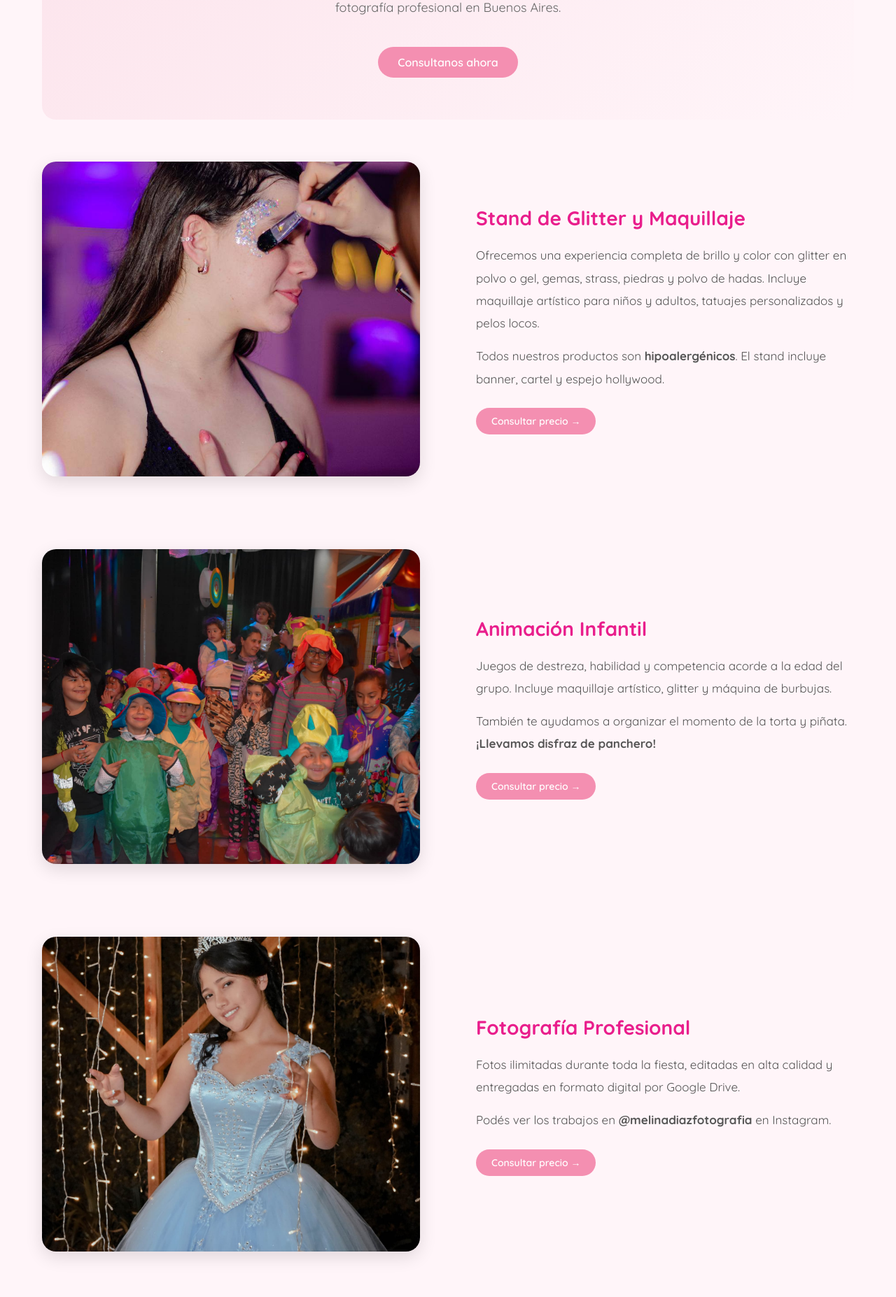
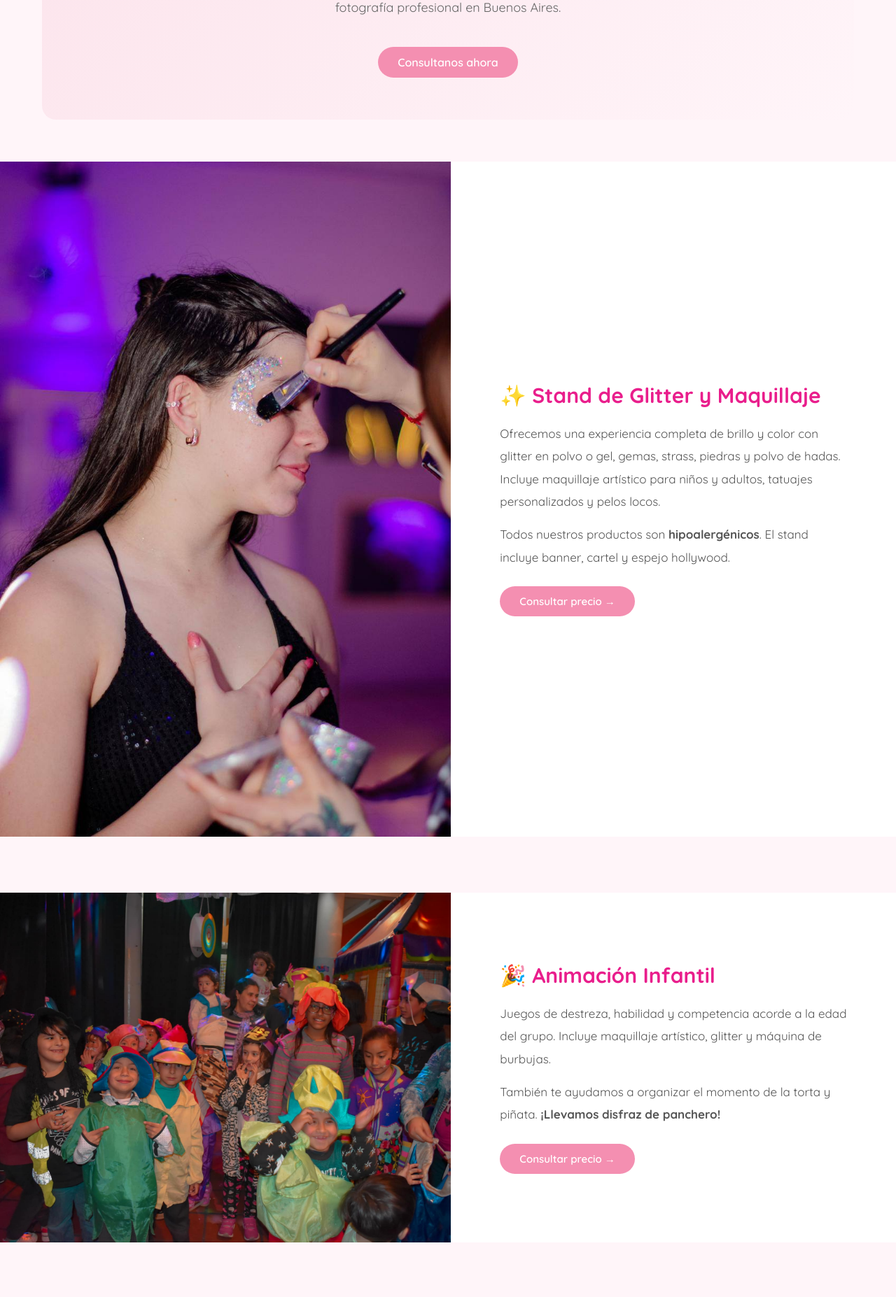
Before and after one commit to dylangig/Animaciones-C-C, a Flask app: page / in a window 1280 px wide. Shown: the part 350-2204 px from the top of the page at 70% size. Run offline with Flask 3, Linux system fonts and the light colour scheme.

Commit message:
Inicio full pantallla

```diff
--- a/templates/inicio.html
+++ b/templates/inicio.html
@@ -10,43 +10,45 @@
 </section>
 
 <!-- Stand de Glitter -->
-<section class="seccion" data-aos="fade-right">
-    <div class="seccion-foto-grande">
+    <div class="seccion-full" data-aos="fade-up">
+    <div class="seccion-full-img">
         <img src="{{ url_for('static', filename='imagenes/Glitter1.jpg') }}" />
     </div>
-    <div class="seccion-texto">
-        <h3>Stand de Glitter y Maquillaje</h3>
+    <div class="seccion-full-texto">
+        <h3>✨ Stand de Glitter y Maquillaje</h3>
         <p>Ofrecemos una experiencia completa de brillo y color con glitter en polvo o gel, gemas, strass, piedras y polvo de hadas. Incluye maquillaje artístico para niños y adultos, tatuajes personalizados y pelos locos.</p>
         <p>Todos nuestros productos son <strong>hipoalergénicos</strong>. El stand incluye banner, cartel y espejo hollywood.</p>
         <a href="/contacto" class="btn-chico">Consultar precio →</a>
     </div>
+</div>
 </section>
 
 <!-- Animación -->
-<section class="seccion invertida" data-aos="fade-left">
-    <div class="seccion-texto">
-        <h3>Animación Infantil</h3>
+<div class="seccion-full invertida" data-aos="fade-up">
+    <div class="seccion-full-texto">
+        <h3>🎉 Animación Infantil</h3>
         <p>Juegos de destreza, habilidad y competencia acorde a la edad del grupo. Incluye maquillaje artístico, glitter y máquina de burbujas.</p>
         <p>También te ayudamos a organizar el momento de la torta y piñata. <strong>¡Llevamos disfraz de panchero!</strong></p>
         <a href="/contacto" class="btn-chico">Consultar precio →</a>
     </div>
-    <div class="seccion-foto-grande">
+    <div class="seccion-full-img">
         <img src="{{ url_for('static', filename='imagenes/Animacion1.jpg') }}" />
     </div>
+</div>
 </section>
 
 <!--  Fotografía -->
-<section class="seccion" data-aos="fade-right">
-    <div class="seccion-foto-grande">
+<div class="seccion-full" data-aos="fade-up">
+    <div class="seccion-full-img">
         <img src="{{ url_for('static', filename='imagenes/fotografia1.jpg') }}" />
     </div>
-    <div class="seccion-texto">
-        <h3>Fotografía Profesional</h3>
+    <div class="seccion-full-texto">
+        <h3>📸 Fotografía Profesional</h3>
         <p>Fotos ilimitadas durante toda la fiesta, editadas en alta calidad y entregadas en formato digital por Google Drive.</p>
         <p>Podés ver los trabajos en <strong>@melinadiazfotografia</strong> en Instagram.</p>
         <a href="/contacto" class="btn-chico">Consultar precio →</a>
     </div>
-</section>
+</div>
 
 <!-- Galería -->
 <section class="galeria-seccion" data-aos="fade-up">
@@ -83,39 +85,40 @@
         margin-right: auto;
     }
 
-    /* Secciones alternadas */
-    .seccion {
+ /* Secciones */
+    .seccion-full {
     display: flex;
-    align-items: center;
-    gap: 80px;
-    margin-bottom: 100px;
+    align-items: stretch;
+    margin: 0 -60px 80px -60px;
+    min-height: 500px;
     }
-    .seccion.invertida {
+    .seccion-full.invertida {
         flex-direction: row-reverse;
     }
-    .seccion-foto-grande {
+    .seccion-full-img {
+        flex: 1.3;
+    }
+    .seccion-full-img img {
+        width: 100%;
+        height: 100%;
+        object-fit: cover;
+        display: block;
+        border-radius: 0;
+    }
+    .seccion-full-texto {
         flex: 1;
+        padding: 60px 70px;
+        display: flex;
+        flex-direction: column;
+        justify-content: center;
+        background-color: white;
     }
-    .seccion-foto-grande img {
-        width: 100%;
-        height: 450px;
-        object-fit: cover;
-        border-radius: 20px;
-        box-shadow: 0 8px 24px rgba(0,0,0,0.12);
-        transition: transform 0.3s;
-    }
-    .seccion-foto-grande img:hover {
-        transform: scale(1.02);
-    }
-    .seccion-texto {
-        flex: 1;
-    }
-    .seccion-texto h3 {
-        font-size: 28px;
+    .seccion-full-texto h3 {
+        font-size: 30px;
         color: #e91e8c;
         margin-bottom: 20px;
     }
-    .seccion-texto p {
+    .seccion-full-texto p {
         color: #555;
         font-size: 17px;
         line-height: 1.9;
@@ -124,14 +127,15 @@
     .btn-chico {
         display: inline-block;
         margin-top: 10px;
-        padding: 10px 22px;
+        padding: 12px 28px;
         background-color: #f48fb1;
         color: white;
         text-decoration: none;
         border-radius: 25px;
         font-weight: 600;
-        font-size: 14px;
+        font-size: 15px;
         transition: background-color 0.3s;
+        align-self: flex-start;
     }
     .btn-chico:hover {
         background-color: #e91e8c;
```
